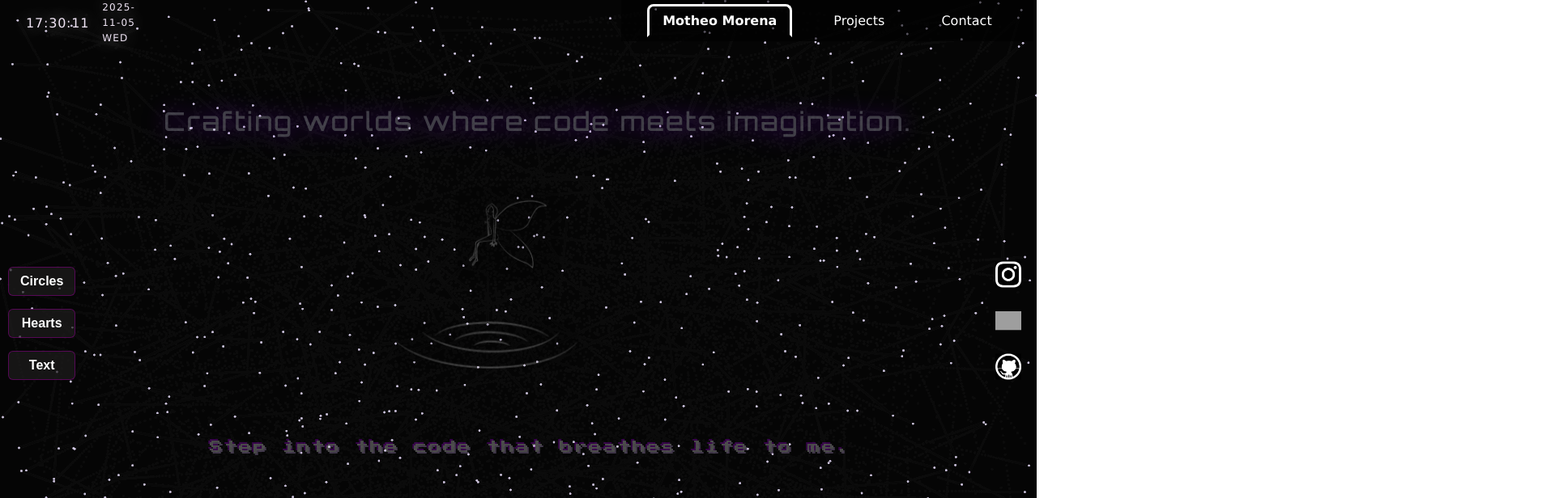
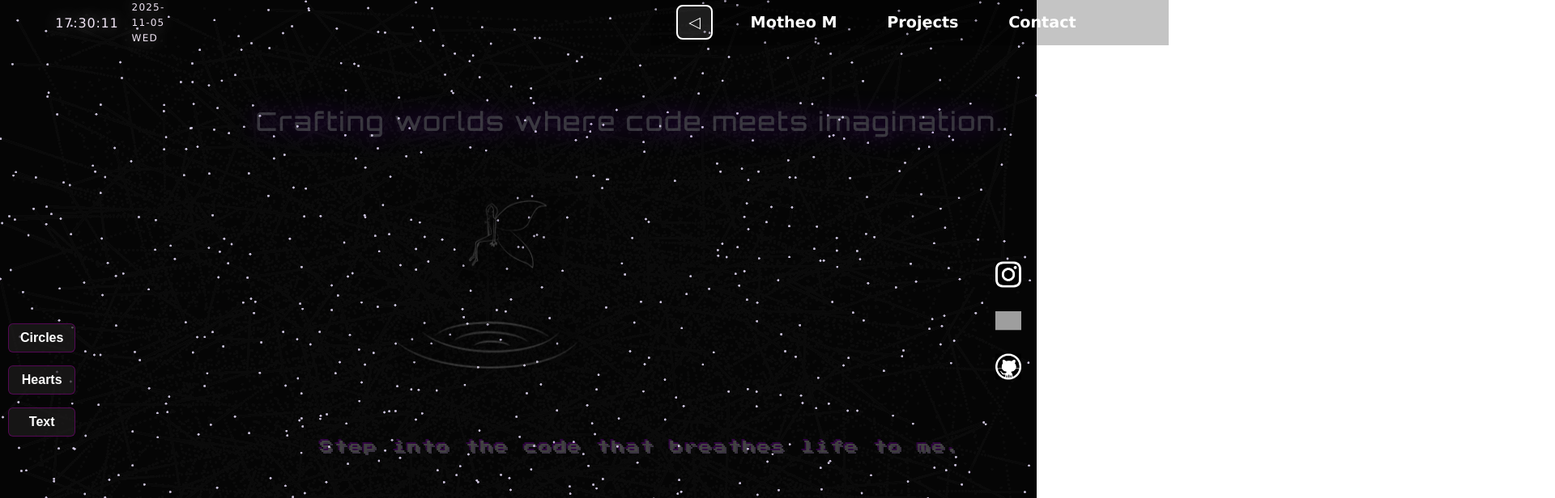
Before and after one commit to Motheo-365/VIO-202-Portfolio, a Vue app: page / in a window 1280 px wide. Shown: the top 616 px of the page at 81% size, 1920 px wide, since content can reach past the window. Built offline with nearby package versions, Linux system fonts and the light colour scheme; grey boxes are pictures that could not be loaded.

Commit message:
fixed layoutr

```diff
--- a/src/App.vue
+++ b/src/App.vue
@@ -76,7 +76,9 @@ function handleScroll() {
       </section>
 
       <section id="about">
-        <About />
+        <div id = "about-wrapper">
+          <About />
+        </div>
       </section>
 
       <section id="projects">
@@ -106,6 +108,7 @@ function handleScroll() {
     align-items: center;
     position: relative;
     top: 0;
+    left: 3.2%;
     z-index: 2;
   }
 
@@ -114,10 +117,10 @@ function handleScroll() {
   }
 
    .animations-overlay {
-    pointer-events: none;
+    pointer-events: auto;
     position: fixed;
     inset: 0;
-    z-index: 0;
+    z-index: 1;
   }
 
   #nav {
@@ -125,17 +128,21 @@ function handleScroll() {
     right: 0;
   }
 
+  /* App.vue */
   #about {
-    transform: translateX(75%) translateY(30%);
     margin-bottom: 10rem;
-    z-index:1;
+    transform: translateX(18%);
+    z-index: 1;
   }
 
+  /* new wrapper for the visual offset */
   #projects {
+    transform: translateX(15%);
     z-index:1;
   }
 
   #contact {
+    transform: translateX(15%);
     z-index:1;
   }
 
--- a/src/components/About.vue
+++ b/src/components/About.vue
@@ -16,7 +16,6 @@
     display: flex;                /* put children side by side */
     gap: 2rem;                    /* spacing between image box & text */
     padding: 20px;
-    transform: translateX(-75%);          /* move everything to the right a bit */
     background-color: rgba(0, 0, 0, 0.602);
   }
 
--- a/src/components/LandingPage.vue
+++ b/src/components/LandingPage.vue
@@ -37,7 +37,7 @@ import { ref } from "vue"
   text-shadow: 0 0 15px #00ffff, 0 0 25px #0088ff;
   letter-spacing: 2px;
   margin: 2rem 0;
-  transform: translate(15%, -1250%);
+  transform: translate(25%, -1250%);
   animation: glow-pulse 4s ease-in-out infinite;
 }
 
@@ -46,7 +46,7 @@ import { ref } from "vue"
   font-size: 1rem;
   color: #ffffff;
   text-shadow: 0 0 15px #ff00ff, 0 0 25px #ff0088;
-  transform: translate(20%, -1200%);
+  transform: translate(32%, -1200%);
   animation: glitch 4s infinite;
 }
 
--- a/src/components/animations.vue
+++ b/src/components/animations.vue
@@ -183,6 +183,8 @@ onMounted(() => {
   flex-direction: column;
   gap: 1rem;
   pointer-events: auto;
+
+  animation: fadeSlideIn 0.8s ease forwards;
 }
 
 button {
@@ -201,4 +203,16 @@ button:hover {
   background: #9d4edd;
   transform: scale(1.05);
 }
+
+@keyframes fadeSlideIn {
+  0% {
+    opacity: 0;
+    transform: translateY(-20px);
+  }
+  100% {
+    opacity: 1;
+    transform: translateY(0);
+  }
+}
+
 </style>
--- a/src/components/nav.vue
+++ b/src/components/nav.vue
@@ -65,7 +65,16 @@ onUnmounted(() => {
           :class="{ active: activeSection === 'landing'}"
           @click.prevent="scrollToSection('landing')"
         >
-          Motheo Morena
+          ◁
+        </a>
+      </li>
+      <li>
+        <a
+          href="#about"
+          :class="{ active: activeSection === 'about' }"
+          @click.prevent="scrollToSection('about')"
+        >
+          Motheo M
         </a>
       </li>
       <li>
@@ -94,13 +103,18 @@ onUnmounted(() => {
 .navbar {
   position: fixed;
   top: 0;
+
+  width: 50%;
+
   display: flex;
   gap: 2rem;
   align-items: center;
   color: white;
-  background-color: rgba(0, 0, 0, 0.569);
+  background-color: rgba(0, 0, 0, 0.233);
   padding: 0.8rem 2rem;
   z-index: 1000;
+
+  animation: fadeSlideIn 0.8s ease forwards;
 }
 
 .brand {
@@ -108,12 +122,18 @@ onUnmounted(() => {
   font-weight: bold;
   text-decoration: none;
   color: white;
+  transition: color 0.3s ease;
+}
+
+.brand:hover {
+  color: #a960fd; /* subtle color glow */
 }
 
 .nav-links {
   list-style: none;
   display: flex;
   gap: 2rem;
+  align-items: center;
   margin: 0;
   padding: 0;
 }
@@ -122,20 +142,33 @@ onUnmounted(() => {
   position: relative;
   text-decoration: none;
   color: white;
-  font-size: 1rem;
-  padding: 0.5rem 1rem;
-  border: 3px solid transparent;
-  transition: all 0.3s ease;
+  font-size: 1.2rem;
+  font-weight: bold;
+  padding: 0.5rem 0.8rem;
+  border-radius: 8px;
+  border: 2px solid transparent;
+  transition: color 0.3s ease, border-color 0.3s ease, background-color 0.3s ease;
 }
 
 .nav-links a:hover {
-  color: #a960fd8f;
+  color: #a960fd;
+  background-color: rgba(255, 255, 255, 0.1);
+  border-color: rgba(255, 255, 255, 0.3);
 }
 
 .nav-links a.active {
-  border-top: 3px solid #ffffff;
-  border-left: 3px solid #ffffff;
-  border-right: 3px solid #ffffff;
-  border-radius: 8px 8px 0 0;
+  border-color: #ffffff;
+  background-color: rgba(255, 255, 255, 0.1);
+}
+
+@keyframes fadeSlideIn {
+  0% {
+    opacity: 0;
+    transform: translateY(-20px);
+  }
+  100% {
+    opacity: 1;
+    transform: translateY(0);
+  }
 }
 </style>
--- a/src/pages/Projects.vue
+++ b/src/pages/Projects.vue
@@ -44,7 +44,7 @@
       ></video>
       <div class="links">
         <a href="#top" title="Back to Top of Projects">← Back</a>
-        <a href="/Comic/Part3.html" target="_blank" title="View the Comic">View It Here</a>
+        <a href="/Comic/comic.html" target="_blank" title="View the Comic">View It Here</a>
       </div>
     </section>
 
```
